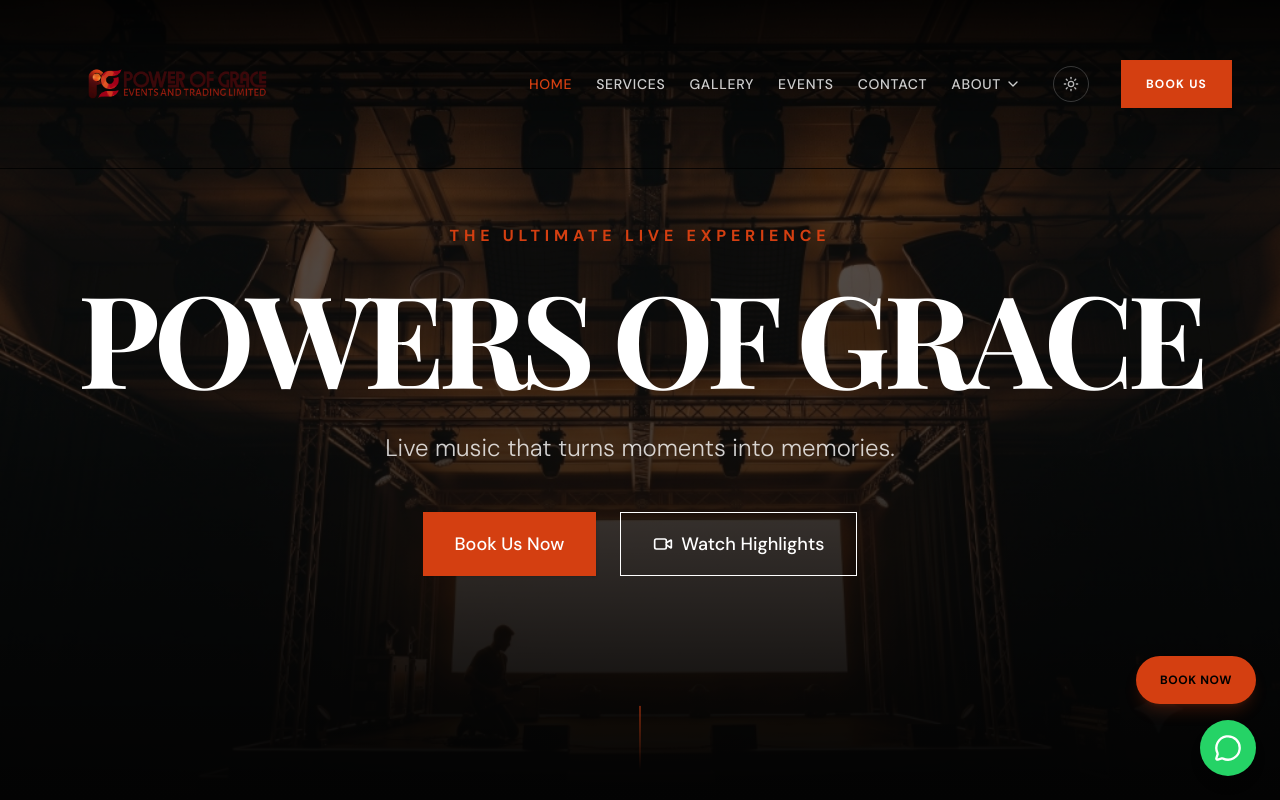
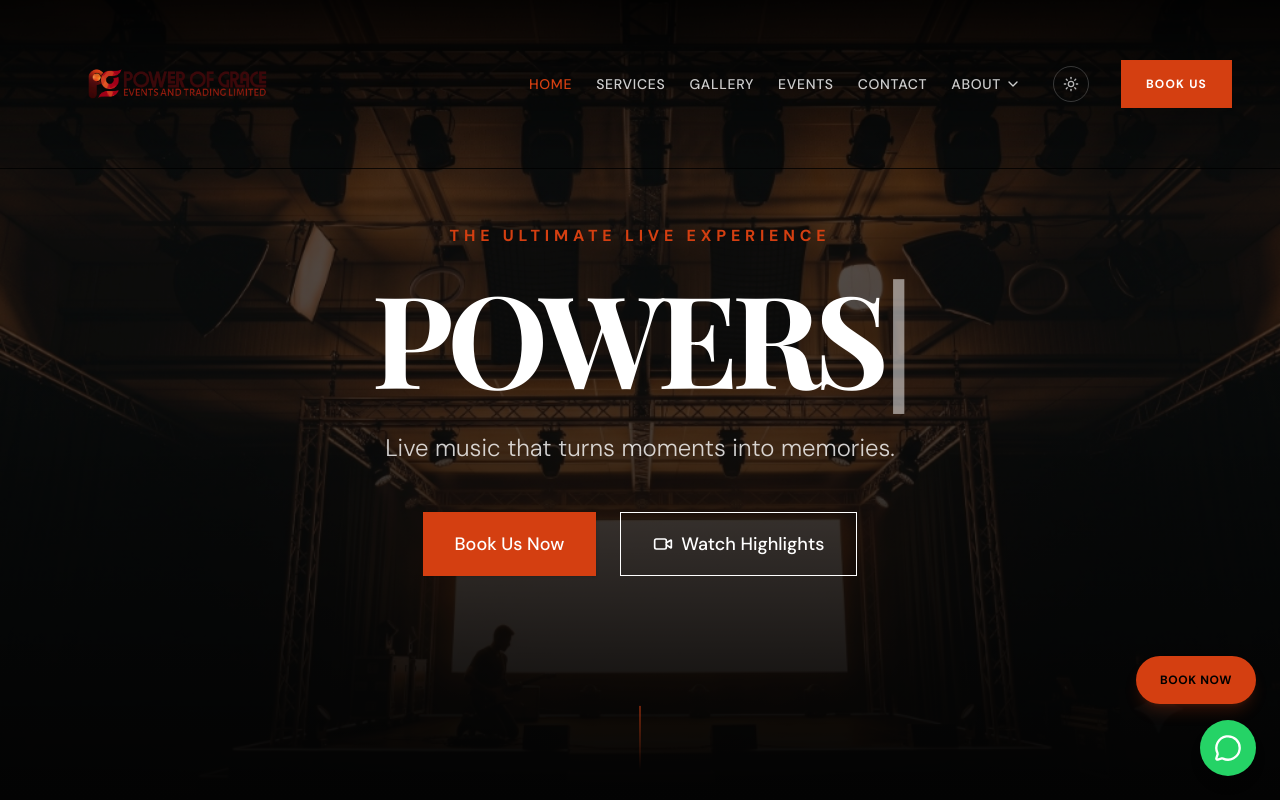
Before and after one commit to amyusif/pog, a React (Vite) app: page / in a window 1280 px wide. Shown: the top 800 px of the page. Built offline with nearby package versions, Linux system fonts and the light colour scheme; a web font is replaced by a local one.

Commit message:
feat: add typing animation to main hero text

```diff
--- a/src/pages/home.tsx
+++ b/src/pages/home.tsx
@@ -24,10 +24,43 @@
   return timeLeft;
 }
 
+function useTypewriter(text: string, speed: number = 150, pause: number = 3000) {
+  const [displayedText, setDisplayedText] = useState("");
+  const [isDeleting, setIsDeleting] = useState(false);
+
+  useEffect(() => {
+    let timer: NodeJS.Timeout;
+
+    if (!isDeleting && displayedText.length < text.length) {
+      timer = setTimeout(() => {
+        setDisplayedText(text.slice(0, displayedText.length + 1));
+      }, speed);
+    } else if (!isDeleting && displayedText.length === text.length) {
+      timer = setTimeout(() => {
+        setIsDeleting(true);
+      }, pause);
+    } else if (isDeleting && displayedText.length > 0) {
+      timer = setTimeout(() => {
+        setDisplayedText(text.slice(0, displayedText.length - 1));
+      }, speed / 2);
+    } else if (isDeleting && displayedText.length === 0) {
+      timer = setTimeout(() => {
+        setIsDeleting(false);
+      }, 500);
+    }
+
+    return () => clearTimeout(timer);
+  }, [displayedText, isDeleting, text, speed, pause]);
+
+  return displayedText;
+}
+
 const SHOW_DATE = new Date("2026-12-20T19:00:00+00:00");
 
 export default function Home() {
   const countdown = useCountdown(SHOW_DATE);
+  const typedText = useTypewriter("POWERS OF GRACE", 120, 3000);
+
   return (
     <Layout>
       {/* Hero Section */}
@@ -56,14 +89,10 @@
             </span>
           </motion.div>
 
-          <motion.h1
-            className="text-5xl md:text-7xl lg:text-9xl font-serif font-bold text-white mb-8 tracking-tighter leading-none"
-            initial={{ opacity: 0, y: 50 }}
-            animate={{ opacity: 1, y: 0 }}
-            transition={{ duration: 1.2, delay: 0.4 }}
-          >
-            POWERS OF GRACE
-          </motion.h1>
+          <h1 className="text-5xl md:text-7xl lg:text-9xl font-serif font-bold text-white mb-8 tracking-tighter leading-none min-h-[1em]">
+            {typedText}
+            <span className="animate-pulse">|</span>
+          </h1>
 
           <motion.p
             className="text-xl md:text-2xl text-white/80 max-w-2xl mx-auto mb-12 font-light"
```
